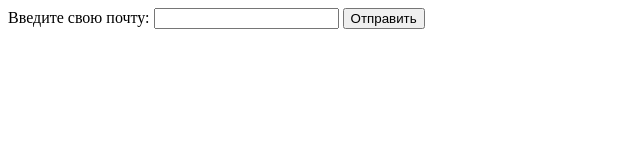
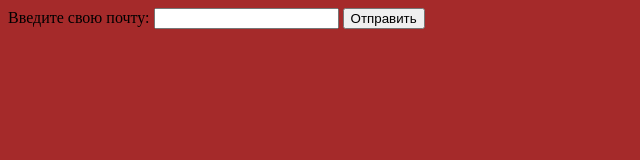
Before and after one commit to VladWeber/Repository2, a plain HTML site: page index.html in a window 1280 px wide. Shown: the whole page, without its empty margins (0-640 px from the left). Drawn offline with Linux system fonts and the light colour scheme.

Commit message:
Create css file
Файл css

```diff
--- a/index.html
+++ b/index.html
@@ -3,6 +3,7 @@
 <head>
 	<meta charset="UTF-8">
 	<title>Document</title>
+	<link rel="stylesheet" href="style.css">
 </head>
 <body>
 	<form action="">
--- /dev/null
+++ b/style.css
@@ -0,0 +1,4 @@
+body {
+	background-color: brown;
+	display: flex;
+}
```
